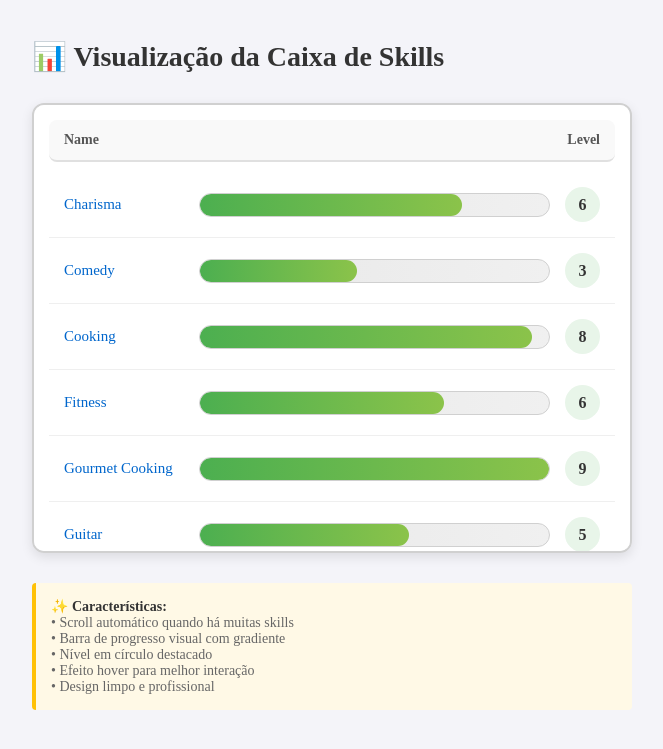
After one commit to LucasPy1/Lupy, a Django app: page /home/temp/ in a window 1280 px wide. The commit adds this page. Shown: the top 749 px of the page, without its empty margins (308-971 px from the left). Run offline with Django 5.2, Linux system fonts and the light colour scheme.

Commit message:
homepage fix

```diff
--- /dev/null
+++ b/Lupy/templates/user_progress/skills_preview.html
@@ -0,0 +1,230 @@
+<!DOCTYPE html>
+<html lang="pt-BR">
+<head>
+    <meta charset="UTF-8">
+    <meta name="viewport" content="width=device-width, initial-scale=1.0">
+    <title>Skills Box Preview</title>
+    <style>
+        * {
+            margin: 0;
+            padding: 0;
+            box-sizing: border-box;
+        }
+
+        body {
+            font-family: Serif, sans-serif, Arial;
+            background-color: #f4f4f9;
+            padding: 40px;
+        }
+
+        .container {
+            max-width: 600px;
+            margin: 0 auto;
+        }
+
+        h1 {
+            margin-bottom: 30px;
+            color: #333;
+            font-size: 28px;
+        }
+
+        /* Estilos da caixa de skills */
+        .skills-container {
+            max-height: 450px;
+            overflow-y: auto;
+            border: 2px solid #d0d0d0;
+            border-radius: 12px;
+            background: white;
+            padding: 15px;
+            box-shadow: 0 4px 12px rgba(0, 0, 0, 0.1);
+        }
+
+        .skills-header {
+            display: flex;
+            justify-content: space-between;
+            padding: 12px 15px;
+            background-color: #f9f9f9;
+            border-radius: 8px;
+            margin-bottom: 10px;
+            font-weight: bold;
+            color: #555;
+            font-size: 14px;
+            border-bottom: 2px solid #e0e0e0;
+        }
+
+        .skill-item {
+            display: flex;
+            align-items: center;
+            gap: 15px;
+            padding: 15px;
+            border-bottom: 1px solid #efefef;
+            transition: background-color 0.2s;
+        }
+
+        .skill-item:hover {
+            background-color: #f5f5f5;
+        }
+
+        .skill-item:last-child {
+            border-bottom: none;
+        }
+
+        .skill-name {
+            min-width: 120px;
+            color: #0066cc;
+            font-weight: 500;
+            font-size: 15px;
+        }
+
+        .progress-bar-container {
+            flex: 1;
+            height: 24px;
+            background: linear-gradient(to right, #e8e8e8 0%, #f0f0f0 100%);
+            border-radius: 12px;
+            overflow: hidden;
+            border: 1px solid #d0d0d0;
+            position: relative;
+        }
+
+        .progress-bar {
+            height: 100%;
+            background: linear-gradient(to right, #4caf50 0%, #8bc34a 100%);
+            border-radius: 12px;
+            transition: width 0.3s ease;
+        }
+
+        .skill-level {
+            min-width: 35px;
+            text-align: center;
+            color: #333;
+            font-weight: bold;
+            font-size: 16px;
+            background: #e8f5e9;
+            width: 35px;
+            height: 35px;
+            border-radius: 50%;
+            display: flex;
+            align-items: center;
+            justify-content: center;
+        }
+
+        /* Customização do scrollbar */
+        .skills-container::-webkit-scrollbar {
+            width: 8px;
+        }
+
+        .skills-container::-webkit-scrollbar-track {
+            background: #f1f1f1;
+            border-radius: 10px;
+        }
+
+        .skills-container::-webkit-scrollbar-thumb {
+            background: #c1c1c1;
+            border-radius: 10px;
+        }
+
+        .skills-container::-webkit-scrollbar-thumb:hover {
+            background: #888;
+        }
+
+        .info {
+            margin-top: 30px;
+            padding: 15px;
+            background: #fff9e6;
+            border-left: 4px solid #ffc107;
+            border-radius: 4px;
+            color: #666;
+            font-size: 14px;
+        }
+
+        .info strong {
+            color: #333;
+        }
+    </style>
+</head>
+<body>
+    <div class="container">
+        <h1>📊 Visualização da Caixa de Skills</h1>
+
+        <div class="skills-container">
+            <div class="skills-header">
+                <div>Name</div>
+                <div>Level</div>
+            </div>
+
+            <div class="skill-item">
+                <div class="skill-name">Charisma</div>
+                <div class="progress-bar-container">
+                    <div class="progress-bar" style="width: 75%;"></div>
+                </div>
+                <div class="skill-level">6</div>
+            </div>
+
+            <div class="skill-item">
+                <div class="skill-name">Comedy</div>
+                <div class="progress-bar-container">
+                    <div class="progress-bar" style="width: 45%;"></div>
+                </div>
+                <div class="skill-level">3</div>
+            </div>
+
+            <div class="skill-item">
+                <div class="skill-name">Cooking</div>
+                <div class="progress-bar-container">
+                    <div class="progress-bar" style="width: 95%;"></div>
+                </div>
+                <div class="skill-level">8</div>
+            </div>
+
+            <div class="skill-item">
+                <div class="skill-name">Fitness</div>
+                <div class="progress-bar-container">
+                    <div class="progress-bar" style="width: 70%;"></div>
+                </div>
+                <div class="skill-level">6</div>
+            </div>
+
+            <div class="skill-item">
+                <div class="skill-name">Gourmet Cooking</div>
+                <div class="progress-bar-container">
+                    <div class="progress-bar" style="width: 100%;"></div>
+                </div>
+                <div class="skill-level">9</div>
+            </div>
+
+            <div class="skill-item">
+                <div class="skill-name">Guitar</div>
+                <div class="progress-bar-container">
+                    <div class="progress-bar" style="width: 60%;"></div>
+                </div>
+                <div class="skill-level">5</div>
+            </div>
+
+            <div class="skill-item">
+                <div class="skill-name">Drawing</div>
+                <div class="progress-bar-container">
+                    <div class="progress-bar" style="width: 50%;"></div>
+                </div>
+                <div class="skill-level">4</div>
+            </div>
+
+            <div class="skill-item">
+                <div class="skill-name">Programming</div>
+                <div class="progress-bar-container">
+                    <div class="progress-bar" style="width: 85%;"></div>
+                </div>
+                <div class="skill-level">7</div>
+            </div>
+        </div>
+
+        <div class="info">
+            <strong>✨ Características:</strong><br>
+            • Scroll automático quando há muitas skills<br>
+            • Barra de progresso visual com gradiente<br>
+            • Nível em círculo destacado<br>
+            • Efeito hover para melhor interação<br>
+            • Design limpo e profissional
+        </div>
+    </div>
+</body>
+</html>
--- a/Lupy/user_progress/urls.py
+++ b/Lupy/user_progress/urls.py
@@ -7,7 +7,9 @@ urlpatterns = [
     path('home/', views.home, name='home'),
     path('add_skills/', views.add_skills, name='add_skills'),
     path('remove_skills/<int:id>', views.remove_skills, name='remove_skills'),
-    path('edit_skills/<int:id>', views.edit_skills, name='edit_skills')
+    path('edit_skills/<int:id>', views.edit_skills, name='edit_skills'),
+    path('temp/',views.temp, name='temp'),
+    path('temp2/',views.temp2, name='temp2')
 
 
 ]
--- a/Lupy/user_progress/views.py
+++ b/Lupy/user_progress/views.py
@@ -47,3 +47,9 @@ def edit_skills(request:HttpRequest,id):
     }
 
     return render(request,'user_progress/edit_skills.html',context)
+
+def temp(request):
+    return render(request,'user_progress/skills_preview.html')
+
+def temp2(request):
+    return render(request,'user_progress/skills_preview2.html')
```
Also changed, not shown: Lupy/templates/user_progress/home.html (+7 -20 lines), Lupy/templates/user_progress/skills_preview2.html (added, +140 -0 lines), Lupy/user_progress/static/css/home.css (+23 -1 lines), Lupy/db.sqlite3.
